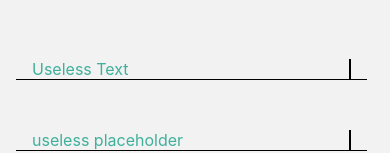
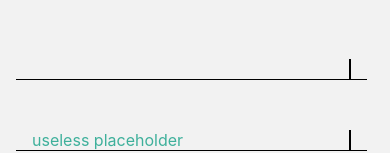
Before and after one commit to mehdieft/babyshop, a React Native app: screen /signUp in a window 390 px wide. Shown: the part 297-450 px from the top of the page. Built offline with nearby package versions, Linux system fonts and the light colour scheme.

Commit message:
Update SignUp.js

```diff
--- a/Screens/SignUp.js
+++ b/Screens/SignUp.js
@@ -11,7 +11,7 @@ import { FontAwesome5 } from '@expo/vector-icons';
 
 
 export default function SignUp({ navigation }) {
-    const [text, onChangeText] = React.useState("Useless Text");
+    const [text, onChangeText] = React.useState(null);
     const [number, onChangeNumber] = React.useState(null);
     function press() {
         console.log('press signUp');
```
